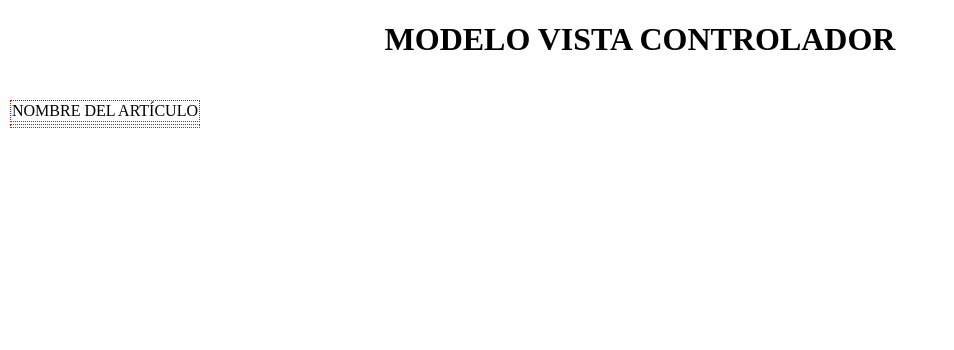
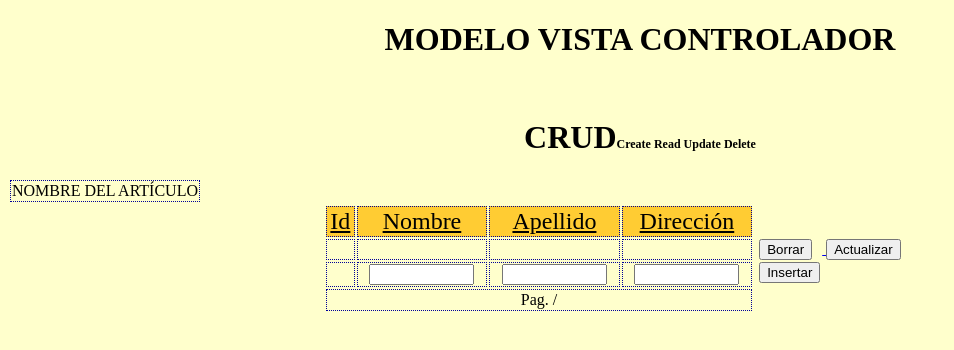
Before and after one commit to alejandroverita/MVC-php, a PHP site: page / in a window 1280 px wide. Shown: the top 350 px of the page, without its empty margins (0-954 px from the left). Run offline with PHP 8.4, Linux system fonts and the light colour scheme; tables that the repository leaves empty or names only in its code hold one stand-in row (values such as "Sample post"); data that the repository does not hold is empty.

Commit message:
CRUD con MVC

```diff
--- /dev/null
+++ b/controller/personas_controller.php
@@ -0,0 +1,14 @@
+<?php
+
+require_once("model/personas_model.php");
+
+$persona=new Personas_model ();
+
+$matrizPersonas=$persona->get_personas();
+
+
+require_once("view/personas_view.php");
+
+
+
+?>
--- /dev/null
+++ b/hoja.css
@@ -0,0 +1,38 @@
+@charset "utf-8";
+/* CSS Document */
+h1{text-align:center;
+}
+
+.subtitulo{
+	font-size:12px;
+}
+
+body{
+	background-color:#FFC;
+}
+
+table td{
+	text-align:center;
+	border:1px #000099 dotted;
+
+}
+
+table .sin{
+	border:0;
+}
+
+table .bot{
+	padding:0 5px;
+	display:inline;
+	border:0;
+}
+
+table .primera_fila{
+	font-size:1.5em;
+	text-decoration:underline;
+	background-color:#FC3;
+}
+
+.centrado{
+	text-align:center;
+}
--- a/index.php
+++ b/index.php
@@ -4,11 +4,7 @@
     <meta charset="UTF-8">
     <meta name="viewport" content="width=device-width, initial-scale=1.0">
     <title>Document</title>
-    <style>
-    h1 {
-        text-align: center;
-    }
-    </style>
+    <link rel="stylesheet" type="text/css" href="hoja.css">
 </head>
 <body>
     <h1>MODELO VISTA CONTROLADOR </h1>
@@ -16,7 +12,7 @@
 <?php
 
 //apuntando al controlador
-require_once("controller/productos_controller.php");
+require_once("controller/personas_controller.php");
 
 
 ?>
--- /dev/null
+++ b/model/personas_model.php
@@ -0,0 +1,36 @@
+<?php
+
+class Personas_model{
+
+//variables encapsuldas
+private $db;
+private $personas;
+
+public function __construct() {
+
+    //conectar con BBDD
+    require_once("model/conectar.php");
+
+    //especificar la variable donde quiero almacenar la conexion que nos va a devolver el metodo
+    $this->db=conectar::conexion();
+
+    //definiendo la variable productos como array
+    $this->personas=array();
+}
+
+public function get_personas(){
+
+    $consulta=$this->db->query("SELECT * FROM datos_usuarios");
+
+    //FETCH ASSOC para leer un array asociativo
+    while($filas=$consulta->fetch(PDO::FETCH_ASSOC)){
+
+        //recorre las filas del array consultas
+        $this->personas[]=$filas;
+    }
+
+    return $this->personas;
+
+}
+
+}
--- /dev/null
+++ b/view/personas_view.php
@@ -0,0 +1,84 @@
+<!DOCTYPE html>
+<html lang="en">
+<head>
+    <meta charset="UTF-8">
+    <meta name="viewport" content="width=device-width, initial-scale=1.0">
+    <title>Document</title>
+
+</head>
+<body>
+
+<table>
+<tr><td>NOMBRE DEL ARTÍCULO </td>
+
+<h1>CRUD<span class="subtitulo">Create Read Update Delete</span></h1>
+
+<form action ="<?php echo $_SERVER['PHP_SELF']; ?>" method="post">
+
+  <table width="50%" border="0" align="center">
+    <tr >
+      <td class="primera_fila">Id</td>
+      <td class="primera_fila">Nombre</td>
+      <td class="primera_fila">Apellido</td>
+      <td class="primera_fila">Dirección</td>
+      <td class="sin">&nbsp;</td>
+      <td class="sin">&nbsp;</td>
+      <td class="sin">&nbsp;</td>
+    </tr>
+
+
+		<?php
+    foreach($matrizPersonas as $persona):?>
+
+   	<tr>
+      <td> <?php echo $persona["ID"]?></td>
+      <td> <?php echo $persona["NOMBRE"]?></td>
+      <td> <?php echo $persona["APELLIDO"]?></td>
+      <td> <?php echo $persona["DIRECCION"]?></td>
+
+<!-- pasando id por la url con ?nombre=valor- abrir php y pasarle que me escriba en la url el propiedad del objeto persona que se encuente evaluando el id -->
+
+      <td class="bot"><a href="borrar.php?id=<?php echo $persona->ID?>"><input type='button' name='del' id='del' value='Borrar'></a></td>
+      <td class='bot'><a href="editar.php?id=<?php echo $persona->ID?> & nom=<?php echo $persona->NOMBRE?> & ape=<?php echo $persona->APELLIDO?> & dir= <?php echo $persona->DIRECCION?>">
+      <input type='button' name='up' id='up' value='Actualizar'></a></td>
+    </tr>
+
+    <?php
+    endforeach;
+    ?>
+
+
+	<tr>
+	<td></td>
+      <td><input type='text' name='Nom' size='10' class='centrado'></td>
+      <td><input type='text' name='Ape' size='10' class='centrado'></td>
+      <td><input type='text' name=' Dir' size='10' class='centrado'></td>
+      <td class='bot'><input type='submit' name='cr' id='cr' value='Insertar'></td></tr>
+      <tr><td colspan="4"><?php
+//-------------------------------PAGINACION-------------------------
+
+$ant = $pagina - 1;
+$sig = $pagina + 1;
+if ($pagina > 1) { //Colocar anterior si la página es mayor a 1
+  echo "<a href='?pagina=$ant'> Anterior </a>";
+}
+for ($i = 1; $i <= $total_paginas; $i++) {
+
+  echo "<a href='?pagina= $i'>" . $i . "</a>  "; //Mandamos el valor de i a la misma página
+}
+if ($pagina < $total_paginas) { //Colocar siguiente siempre y cuando la página sea menor al número total de páginas
+  echo "<a href='?pagina=$sig'> Siguiente </a>";
+}
+
+?>
+Pag. <?php echo " " . $pagina . " / " . $total_paginas?></td></tr>
+  </table>
+</form>
+
+
+
+
+
+</table>
+</body>
+</html>
```
